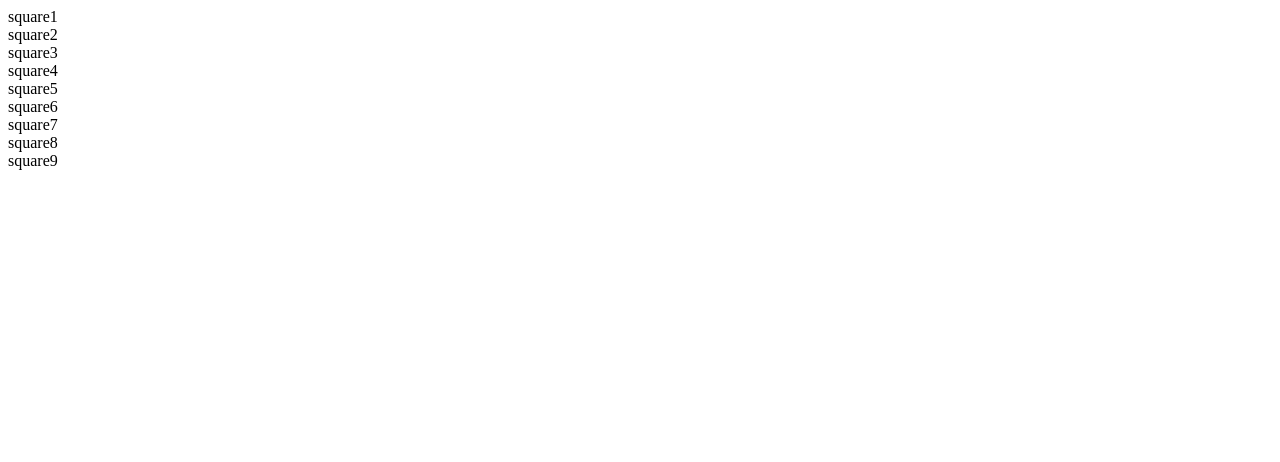
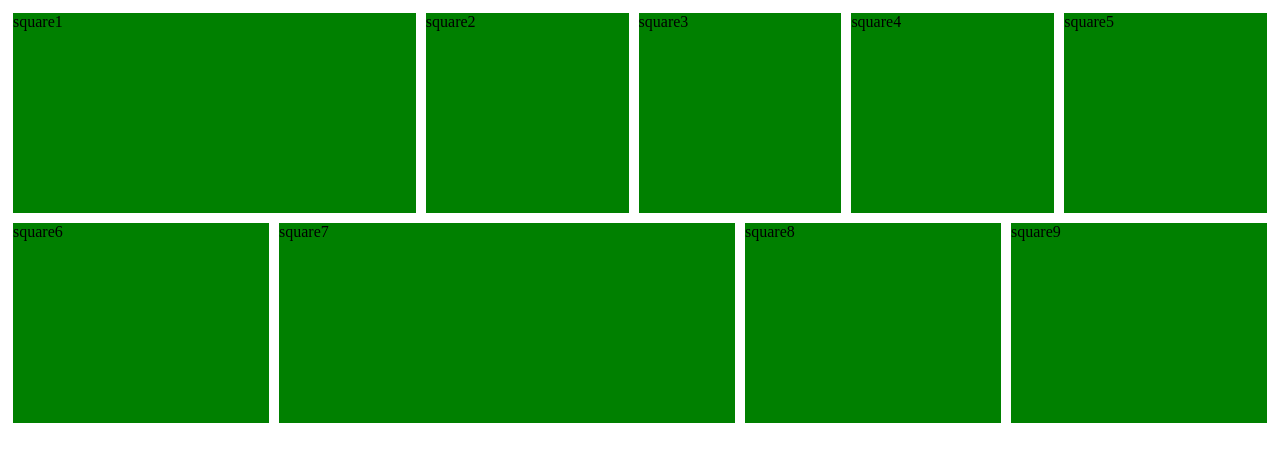
Before and after one commit to Griflongtin/flex-grid, a plain HTML site: page index.html in a window 1280 px wide. Drawn offline with Linux system fonts and the light colour scheme.

Commit message:
make a flex grid

```diff
--- a/css/styles.css
+++ b/css/styles.css
@@ -0,0 +1,37 @@
+.grid {
+  display: flex;
+  flex-wrap: wrap;
+}
+.grid div {
+  background-color: green;
+  height: 200px;
+  margin: 5px;
+  flex: 1 1;
+}
+.panel:nth-child(1) {
+  flex-basis: 400px;
+}
+.panel:nth-child(2) {
+  flex-basis: 200px;
+}
+.panel:nth-child(3) {
+  flex-basis: 200px;
+}
+.panel:nth-child(4) {
+  flex-basis: 200px;
+}
+.panel:nth-child(5) {
+  flex-basis: 200px;
+}
+.panel:nth-child(6) {
+  flex-basis: 200px;
+}
+.panel:nth-child(7) {
+  flex-basis: 400px;
+}
+.panel:nth-child(8) {
+  flex-basis: 200px;
+}
+.panel:nth-child(9) {
+  flex-basis: 200px;
+}
--- a/index.html
+++ b/index.html
@@ -8,31 +8,31 @@
   <body>
     <div class="container">
       <div class="grid">
-        <div class="square-1">
+        <div class="panel square-1">
           square1
         </div>
-        <div class="square-2">
+        <div class="panel square-2">
           square2
         </div>
-        <div class="square-3">
+        <div class="panel square-3">
           square3
         </div>
-        <div class="square-4">
+        <div class="panel square-4">
           square4
         </div>
-        <div class="square-5">
+        <div class="panel square-5">
           square5
         </div>
-        <div class="square-6">
+        <div class="panel square-6">
           square6
         </div>
-        <div class="square-7">
+        <div class="panel square-7">
           square7
         </div>
-        <div class="square-8">
+        <div class="panel square-8">
           square8
         </div>
-        <div class="square-9">
+        <div class="panel square-9">
           square9
         </div>
       </div>
```
